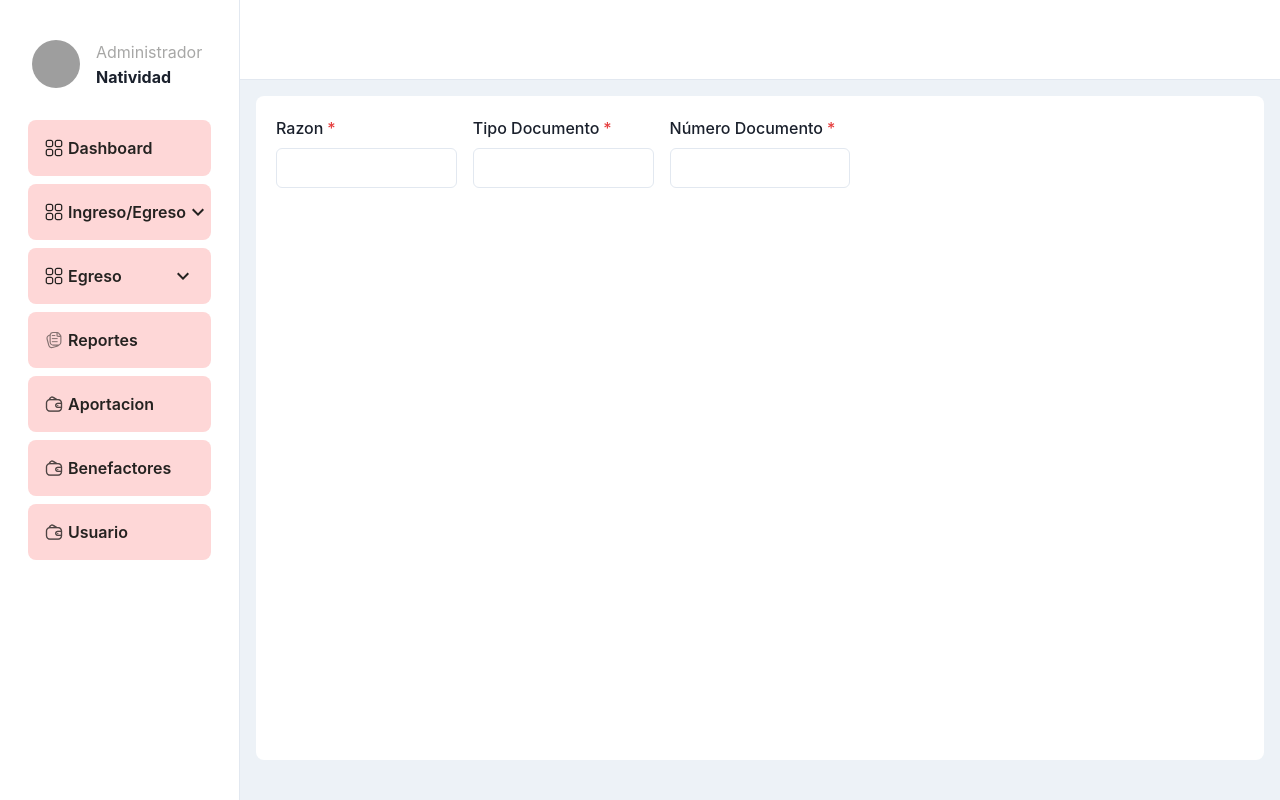
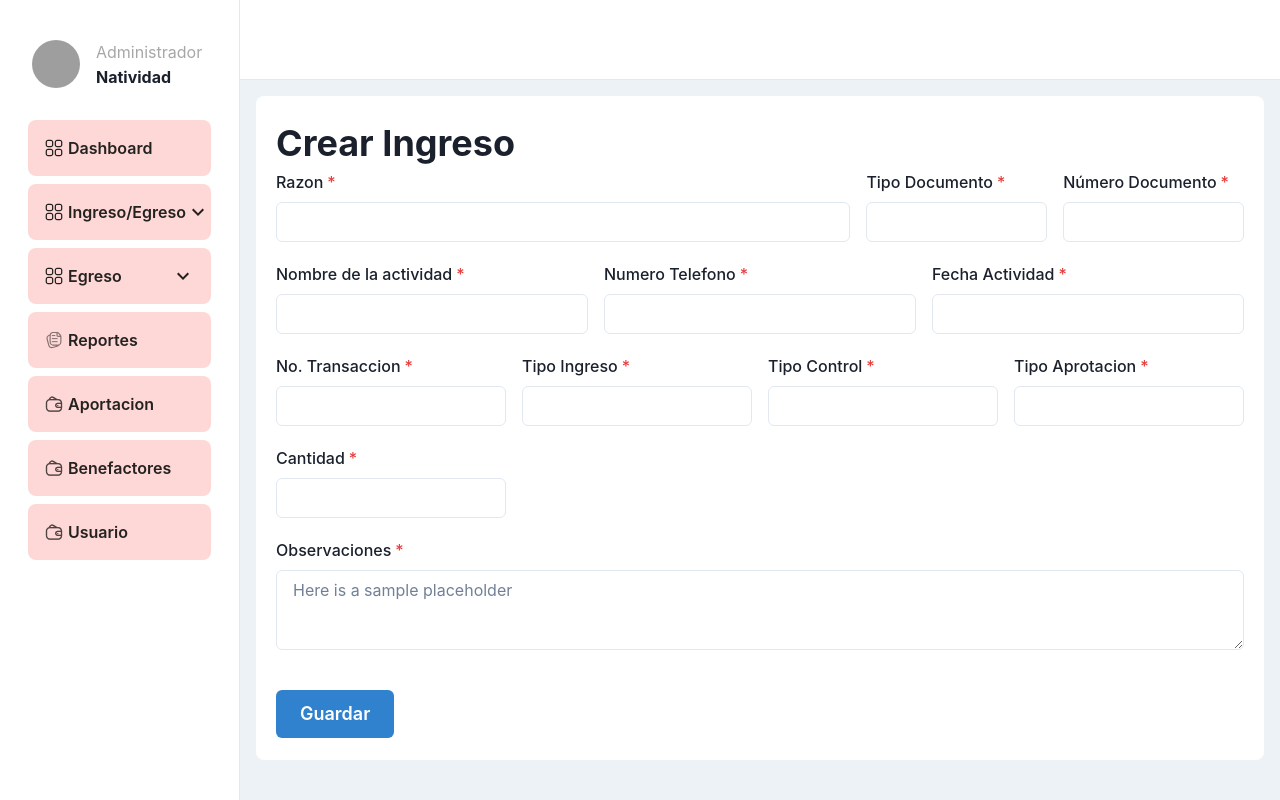
Before and after one commit to natividev/fe-system-income-egress, a Next.js app: page /ingreso in a window 1280 px wide. Built offline with nearby package versions, Linux system fonts and the light colour scheme; grey boxes are pictures that could not be loaded.

Commit message:
styles: grid de la vista de egreso y ingreso

```diff
--- a/src/app/ingreso/page.tsx
+++ b/src/app/ingreso/page.tsx
@@ -1,20 +1,15 @@
 "use client";
 import {
-  Flex,
   Box,
   FormControl,
   FormLabel,
   Input,
-  InputGroup,
-  HStack,
-  InputRightElement,
-  Stack,
-  Button,
-  useColorModeValue,
   SimpleGrid,
   GridItem,
+  Textarea,
+  Text,
+  Button,
 } from "@chakra-ui/react";
-import { ViewIcon } from "@chakra-ui/icons";
 
 export default function IngresoPage() {
   return (
@@ -26,26 +21,96 @@ export default function IngresoPage() {
       borderRadius="lg"
       display={"block"}
     >
-      <SimpleGrid columns={{ sm: 2, md: 5, lg: 5 }} spacing={4}>
-        <GridItem rowSpan={{ sm: 2, md: 3, lg: 3 }}>
+      <Text fontSize="4xl" mb={10} as="b">
+        Crear Ingreso
+      </Text>
+      <SimpleGrid columns={{ sm: 1, md: 5, lg: 5 }} spacing={4} mb={5}>
+        <GridItem colSpan={{ sm: 1, md: 5, lg: 3 }}>
           <FormControl id="firstName" isRequired>
             <FormLabel>Razon</FormLabel>
             <Input type="text" />
           </FormControl>
         </GridItem>
-        <GridItem rowSpan={{ base: 1 }}>
+        <GridItem colSpan={{ sm: 1, md: 2, lg: 1 }}>
           <FormControl id="firstName" isRequired>
             <FormLabel>Tipo Documento</FormLabel>
             <Input type="text" />
           </FormControl>
         </GridItem>
-        <GridItem rowSpan={{ base: 1 }}>
+        <GridItem colSpan={{ sm: 1, md: 3, lg: 1 }}>
           <FormControl id="firstName" isRequired>
             <FormLabel>Número Documento</FormLabel>
             <Input type="text" />
           </FormControl>
         </GridItem>
-      </SimpleGrid>{" "}
+      </SimpleGrid>
+
+      <SimpleGrid columns={{ sm: 1, md: 6, lg: 6 }} spacing={4} mb={5}>
+        <GridItem colSpan={{ sm: 1, md: 2, lg: 2 }}>
+          <FormControl id="firstName" isRequired>
+            <FormLabel>Nombre de la actividad</FormLabel>
+            <Input type="text" />
+          </FormControl>
+        </GridItem>
+        <GridItem colSpan={{ sm: 1, md: 2, lg: 2 }}>
+          <FormControl id="firstName" isRequired>
+            <FormLabel>Numero Telefono</FormLabel>
+            <Input type="text" />
+          </FormControl>
+        </GridItem>
+        <GridItem colSpan={{ sm: 1, md: 2, lg: 2 }}>
+          <FormControl id="firstName" isRequired>
+            <FormLabel>Fecha Actividad</FormLabel>
+            <Input type="text" />
+          </FormControl>
+        </GridItem>
+      </SimpleGrid>
+
+      <SimpleGrid columns={{ sm: 1, md: 8, lg: 8 }} spacing={4} mb={5}>
+        <GridItem colSpan={{ sm: 1, md: 2, lg: 2 }}>
+          <FormControl id="firstName" isRequired>
+            <FormLabel>No. Transaccion</FormLabel>
+            <Input type="text" />
+          </FormControl>
+        </GridItem>
+        <GridItem colSpan={{ sm: 1, md: 2, lg: 2 }}>
+          <FormControl id="firstName" isRequired>
+            <FormLabel>Tipo Ingreso</FormLabel>
+            <Input type="text" />
+          </FormControl>
+        </GridItem>
+        <GridItem colSpan={{ sm: 1, md: 2, lg: 2 }}>
+          <FormControl id="firstName" isRequired>
+            <FormLabel>Tipo Control</FormLabel>
+            <Input type="text" />
+          </FormControl>
+        </GridItem>
+        <GridItem colSpan={{ sm: 1, md: 2, lg: 2 }}>
+          <FormControl id="firstName" isRequired>
+            <FormLabel>Tipo Aprotacion</FormLabel>
+            <Input type="text" />
+          </FormControl>
+        </GridItem>
+      </SimpleGrid>
+      <SimpleGrid columns={{ sm: 1, md: 8, lg: 8 }} spacing={4} mb={5}>
+        <GridItem colSpan={{ sm: 1, md: 2, lg: 2 }}>
+          <FormControl id="firstName" isRequired>
+            <FormLabel>Cantidad</FormLabel>
+            <Input type="text" />
+          </FormControl>
+        </GridItem>
+      </SimpleGrid>
+      <SimpleGrid columns={1} spacing={4} mb={5}>
+        <GridItem colSpan={1}>
+          <FormControl id="firstName" isRequired>
+            <FormLabel>Observaciones</FormLabel>
+            <Textarea placeholder="Here is a sample placeholder" />
+          </FormControl>
+        </GridItem>
+      </SimpleGrid>
+      <Button colorScheme="blue" mt={5} size="lg">
+        Guardar
+      </Button>
     </Box>
   );
 }
```
